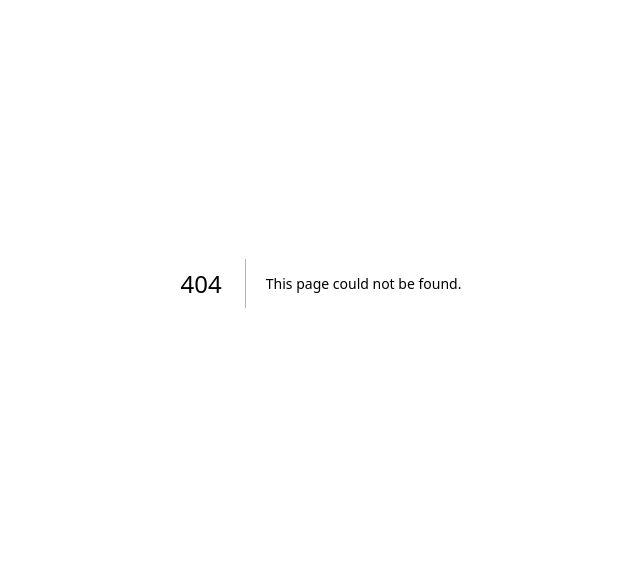
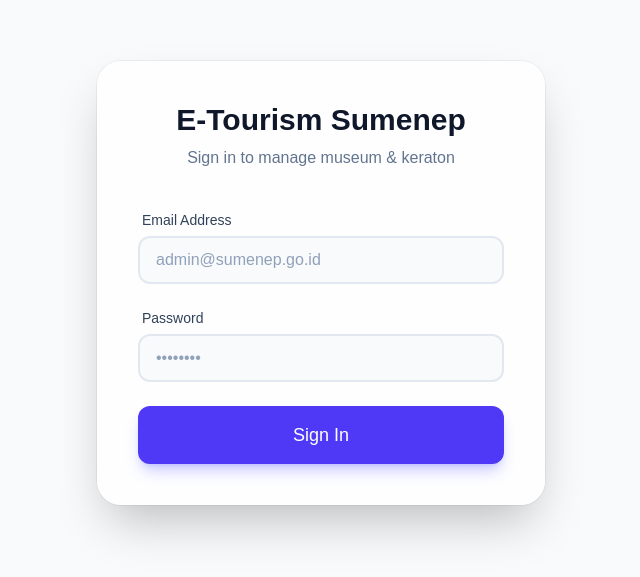
Before and after one commit to moh-affan/e-tourism-sumenep, a Next.js app: page /login in a window 1280 px wide. Before the commit this address had no page. Shown: the part 117-694 px from the top of the page, without its empty margins (319-959 px from the left). Built offline with nearby package versions, Linux system fonts and the light colour scheme.

Commit message:
membuat halaman login

```diff
--- /dev/null
+++ b/app/admin/layout.tsx
@@ -0,0 +1,12 @@
+import { AppSidebar } from '@/components/AppSidebar';
+
+export default function AdminLayout({ children }: { children: React.ReactNode }) {
+    return (
+        <div className="flex min-h-screen bg-slate-50 font-sans">
+            <AppSidebar />
+            <main className="flex-1 overflow-x-hidden p-8 md:p-12">
+                {children}
+            </main>
+        </div>
+    );
+}
--- /dev/null
+++ b/app/login/page.tsx
@@ -0,0 +1,79 @@
+'use client';
+
+import React, { useState } from 'react';
+import { useRouter } from 'next/navigation';
+import { Button } from '@/components/ui/Button';
+import { Input } from '@/components/ui/Input';
+
+export default function LoginPage() {
+    const [email, setEmail] = useState('');
+    const [password, setPassword] = useState('');
+    const [error, setError] = useState('');
+    const [isLoading, setIsLoading] = useState(false);
+    const router = useRouter();
+
+    const handleSubmit = async (e: React.FormEvent) => {
+        e.preventDefault();
+        setIsLoading(true);
+        setError('');
+
+        try {
+            const res = await fetch('/api/auth/login', {
+                method: 'POST',
+                headers: { 'Content-Type': 'application/json' },
+                body: JSON.stringify({ email, password }),
+            });
+
+            if (!res.ok) {
+                const data = await res.json();
+                throw new Error(data.error || 'Login failed');
+            }
+
+            router.push('/admin');
+        } catch (err: any) {
+            setError(err.message);
+        } finally {
+            setIsLoading(false);
+        }
+    };
+
+    return (
+        <div className="min-h-screen flex items-center justify-center bg-slate-50 p-4 bg-[radial-gradient(ellipse_at_top,_var(--tw-gradient-stops))] from-indigo-100 via-slate-50 to-white">
+            <div className="max-w-md w-full bg-white/80 backdrop-blur-xl rounded-3xl shadow-2xl overflow-hidden p-8 md:p-10 border border-white/20 ring-1 ring-slate-900/5">
+                <div className="text-center mb-10">
+                    <h1 className="text-3xl font-bold text-slate-900 mb-2">E-Tourism Sumenep</h1>
+                    <p className="text-slate-500">Sign in to manage museum & keraton</p>
+                </div>
+
+                <form onSubmit={handleSubmit} className="space-y-6">
+                    <Input
+                        label="Email Address"
+                        type="email"
+                        placeholder="admin@sumenep.go.id"
+                        value={email}
+                        onChange={(e) => setEmail(e.target.value)}
+                        required
+                    />
+                    <Input
+                        label="Password"
+                        type="password"
+                        placeholder="••••••••"
+                        value={password}
+                        onChange={(e) => setPassword(e.target.value)}
+                        required
+                    />
+
+                    {error && (
+                        <div className="p-4 rounded-xl bg-red-50 text-red-600 text-sm font-medium animate-pulse">
+                            {error}
+                        </div>
+                    )}
+
+                    <Button type="submit" className="w-full" size="lg" isLoading={isLoading}>
+                        Sign In
+                    </Button>
+                </form>
+            </div>
+        </div>
+    );
+}
--- a/app/page.tsx
+++ b/app/page.tsx
@@ -1,65 +1,5 @@
-import Image from "next/image";
+import { redirect } from 'next/navigation';
 
 export default function Home() {
-  return (
-    <div className="flex min-h-screen items-center justify-center bg-zinc-50 font-sans dark:bg-black">
-      <main className="flex min-h-screen w-full max-w-3xl flex-col items-center justify-between py-32 px-16 bg-white dark:bg-black sm:items-start">
-        <Image
-          className="dark:invert"
-          src="/next.svg"
-          alt="Next.js logo"
-          width={100}
-          height={20}
-          priority
-        />
-        <div className="flex flex-col items-center gap-6 text-center sm:items-start sm:text-left">
-          <h1 className="max-w-xs text-3xl font-semibold leading-10 tracking-tight text-black dark:text-zinc-50">
-            To get started, edit the page.tsx file.
-          </h1>
-          <p className="max-w-md text-lg leading-8 text-zinc-600 dark:text-zinc-400">
-            Looking for a starting point or more instructions? Head over to{" "}
-            <a
-              href="https://vercel.com/templates?framework=next.js&utm_source=create-next-app&utm_medium=appdir-template-tw&utm_campaign=create-next-app"
-              className="font-medium text-zinc-950 dark:text-zinc-50"
-            >
-              Templates
-            </a>{" "}
-            or the{" "}
-            <a
-              href="https://nextjs.org/learn?utm_source=create-next-app&utm_medium=appdir-template-tw&utm_campaign=create-next-app"
-              className="font-medium text-zinc-950 dark:text-zinc-50"
-            >
-              Learning
-            </a>{" "}
-            center.
-          </p>
-        </div>
-        <div className="flex flex-col gap-4 text-base font-medium sm:flex-row">
-          <a
-            className="flex h-12 w-full items-center justify-center gap-2 rounded-full bg-foreground px-5 text-background transition-colors hover:bg-[#383838] dark:hover:bg-[#ccc] md:w-[158px]"
-            href="https://vercel.com/new?utm_source=create-next-app&utm_medium=appdir-template-tw&utm_campaign=create-next-app"
-            target="_blank"
-            rel="noopener noreferrer"
-          >
-            <Image
-              className="dark:invert"
-              src="/vercel.svg"
-              alt="Vercel logomark"
-              width={16}
-              height={16}
-            />
-            Deploy Now
-          </a>
-          <a
-            className="flex h-12 w-full items-center justify-center rounded-full border border-solid border-black/[.08] px-5 transition-colors hover:border-transparent hover:bg-black/[.04] dark:border-white/[.145] dark:hover:bg-[#1a1a1a] md:w-[158px]"
-            href="https://nextjs.org/docs?utm_source=create-next-app&utm_medium=appdir-template-tw&utm_campaign=create-next-app"
-            target="_blank"
-            rel="noopener noreferrer"
-          >
-            Documentation
-          </a>
-        </div>
-      </main>
-    </div>
-  );
+  redirect('/login');
 }
```
